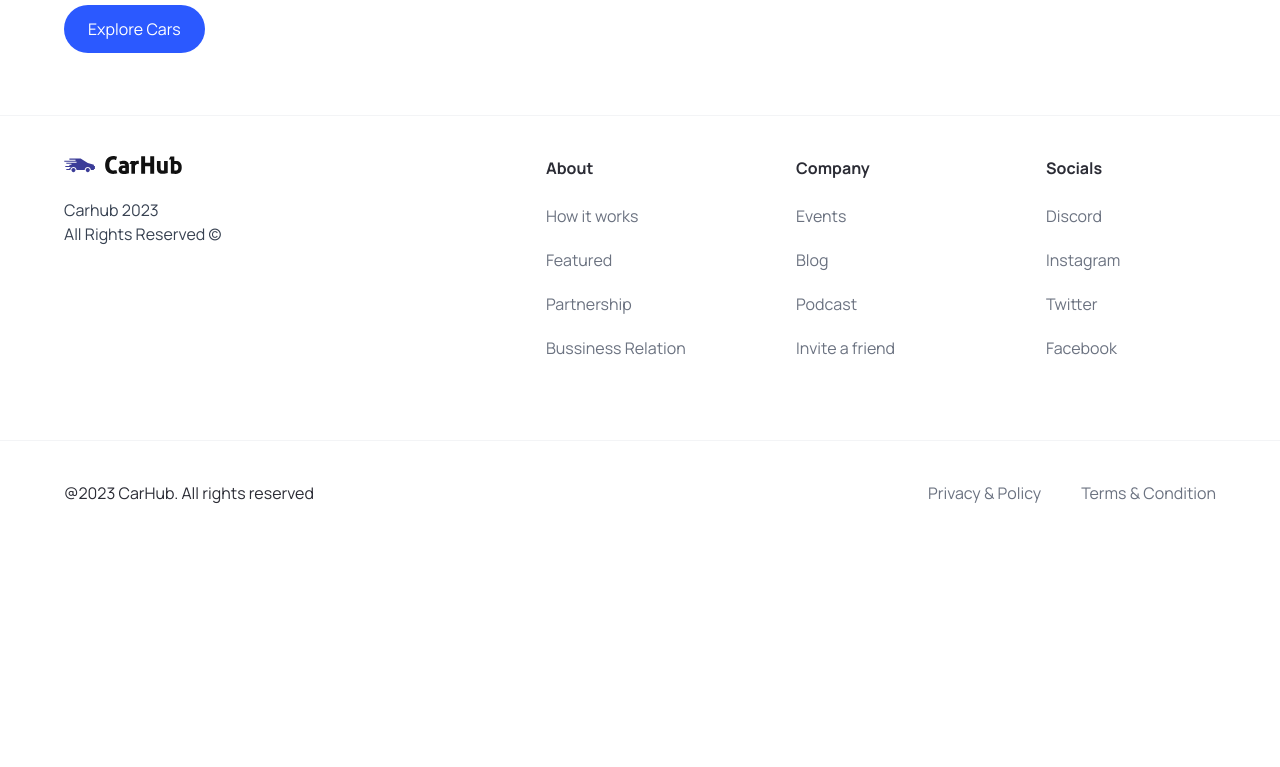
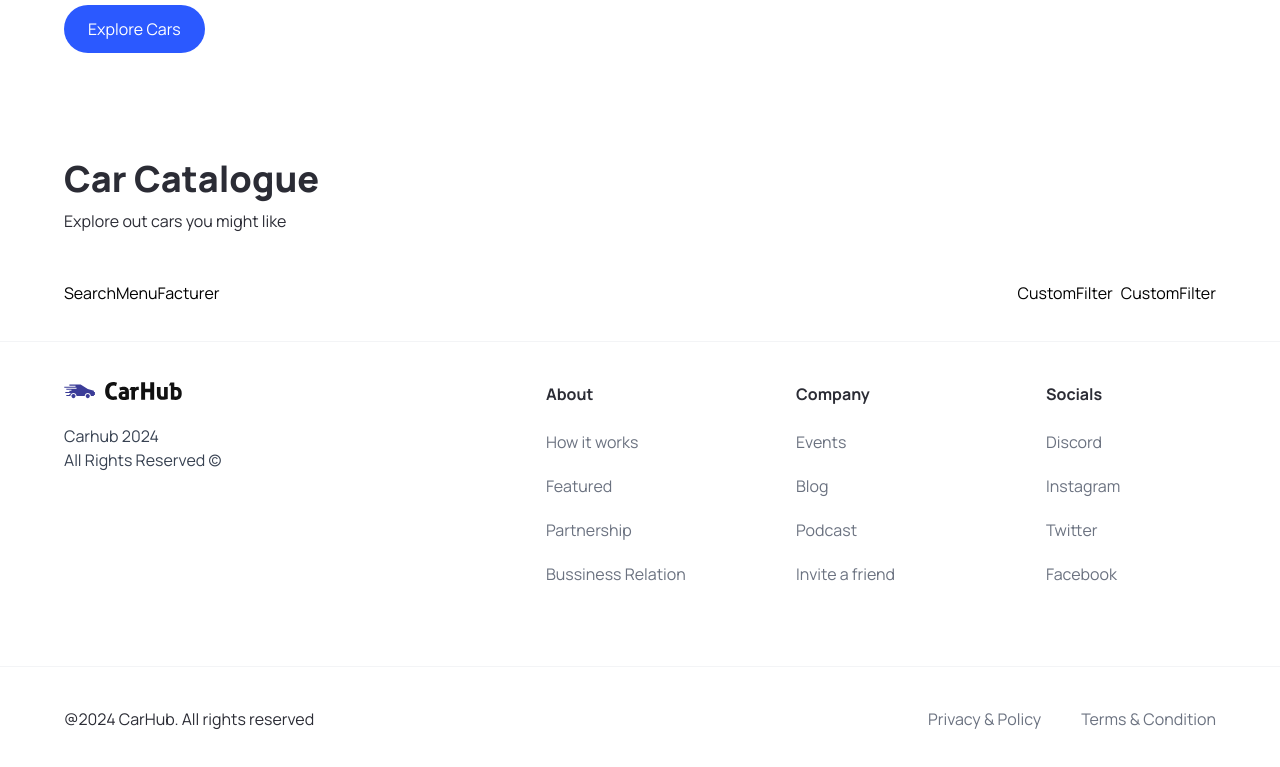
Before and after one commit to er-rochdi/cars-showcase, a Next.js app: page / in a window 1280 px wide. Shown: the part 705-1472 px from the top of the page. Before the commit the page ends 1250 px from the top, so only its background shows below. Built offline with nearby package versions, Linux system fonts and the light colour scheme.

Commit message:
add component serchMenufacture

```diff
--- a/app/page.tsx
+++ b/app/page.tsx
@@ -1,9 +1,24 @@
 import Hero from '@/components/Hero';
+import {SearchBar, CustomFilter } from "@/components";
 
 export default function Home() {
   return (
     <main className="overflow-hidden">
-        <Hero/>
+      <Hero />
+      <div className='mt-12 padding-x padding-y max-width' id='discover'>
+        <div className='home__text-container'>
+          <h1 className='text-4xl font-extrabold'>Car Catalogue</h1>
+          <p>Explore out cars you might like</p>
+        </div>
+        <div className='home__filters'>
+          <SearchBar />
+
+          <div className='home__filter-container'>
+            <CustomFilter  />
+            <CustomFilter  />
+          </div>
+        </div>
+      </div>
     </main>
   );
 }
--- /dev/null
+++ b/components/CustomFilter.tsx
@@ -0,0 +1,9 @@
+import React from 'react'
+
+const CustomFilter = () => {
+  return (
+    <div>CustomFilter</div>
+  )
+}
+
+export default CustomFilter
--- a/components/Footer.tsx
+++ b/components/Footer.tsx
@@ -9,7 +9,7 @@
       <div className='flex flex-col justify-start items-start gap-6'>
         <Image src='/logo.svg' alt='logo' width={118} height={18} className='object-contain' />
         <p className='text-base text-gray-700'>
-          Carhub 2023 <br />
+          Carhub 2024 <br />
           All Rights Reserved &copy;
         </p>
       </div>
@@ -35,7 +35,7 @@
     </div>
 
     <div className='flex justify-between items-center flex-wrap mt-10 border-t border-gray-100 sm:px-16 px-6 py-10'>
-      <p>@2023 CarHub. All rights reserved</p>
+      <p>@2024 CarHub. All rights reserved</p>
 
       <div className="footer__copyrights-link">
         <Link href="/" className="text-gray-500">
--- /dev/null
+++ b/components/SearchBar.tsx
@@ -0,0 +1,26 @@
+"use client";
+import SearchMenuFacturer from './SearchMenuFacturer';
+import { useState } from 'react';
+
+const SearchBar = () => {
+    const [manufacturer,setManufacturer] = useState('')
+    const handleSearch = () => {
+
+    }
+  return (
+    <div>
+        <form className='searchbar' onSubmit={handleSearch}>
+            <div className='searchbar__item'>
+             <SearchMenuFacturer
+             manufacturer={manufacturer}
+             setManufacturer={setManufacturer}
+
+              />
+            </div>
+
+        </form>
+    </div>
+  )
+}
+
+export default SearchBar
--- /dev/null
+++ b/components/SearchMenuFacturer.tsx
@@ -0,0 +1,10 @@
+import React from 'react'
+import {SearchMenuFacturerProps} from '@/types';
+
+const SearchMenuFacturer = ({manufacturer,setManufacturer}:SearchMenuFacturerProps) => {
+  return (
+    <div>SearchMenuFacturer</div>
+  )
+}
+
+export default SearchMenuFacturer
--- a/types/index.ts
+++ b/types/index.ts
@@ -7,6 +7,9 @@
     containerStyles?:string;
     handleClick?:MouseEventHandler<HTMLButtonElement>;
     btnType?:"button" | "submit";
+}
 
-
+export interface SearchMenuFacturerProps{
+    manufacturer:string,
+    setManufacturer:(manufacturer:string)=> void,
 }
```
Also changed, not shown: components/index.ts (+8 -1 lines), package.json (+5 -4 lines), 1 other file (tests, documents, lock files or other folders).
